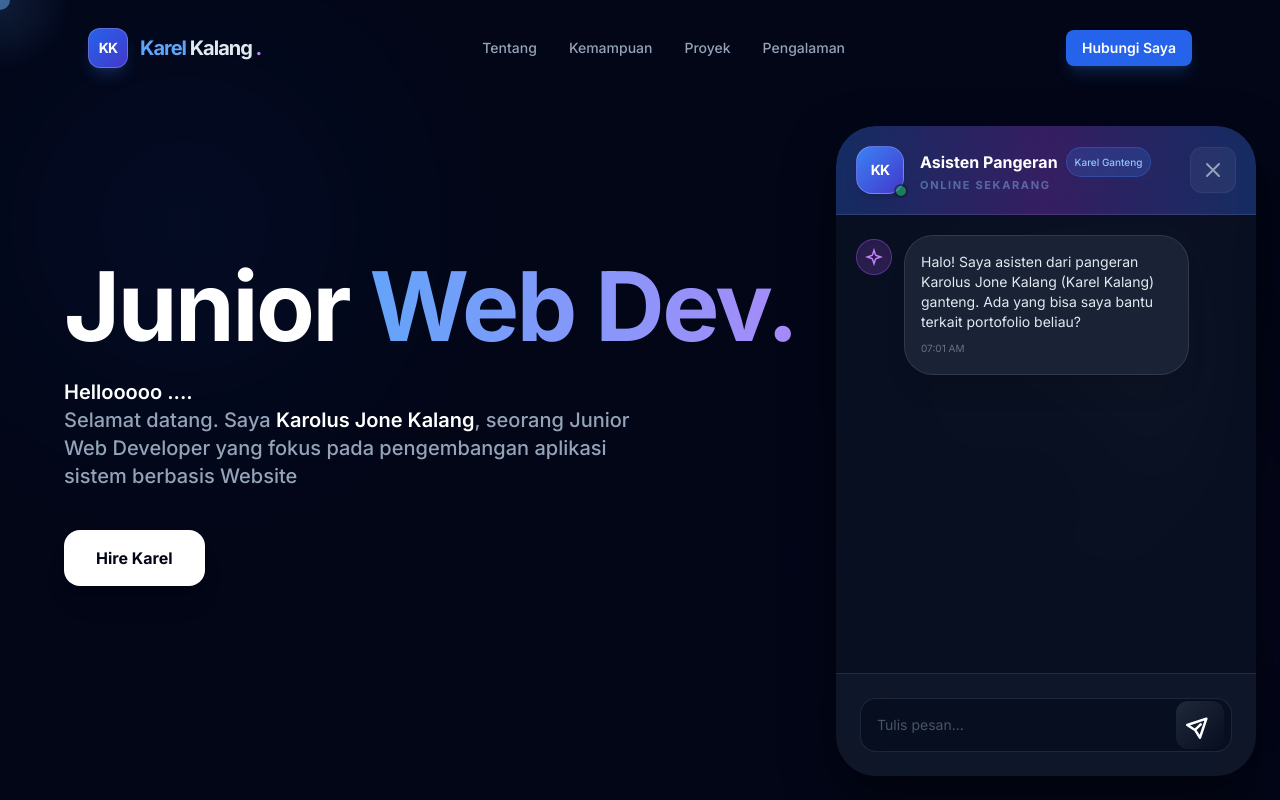
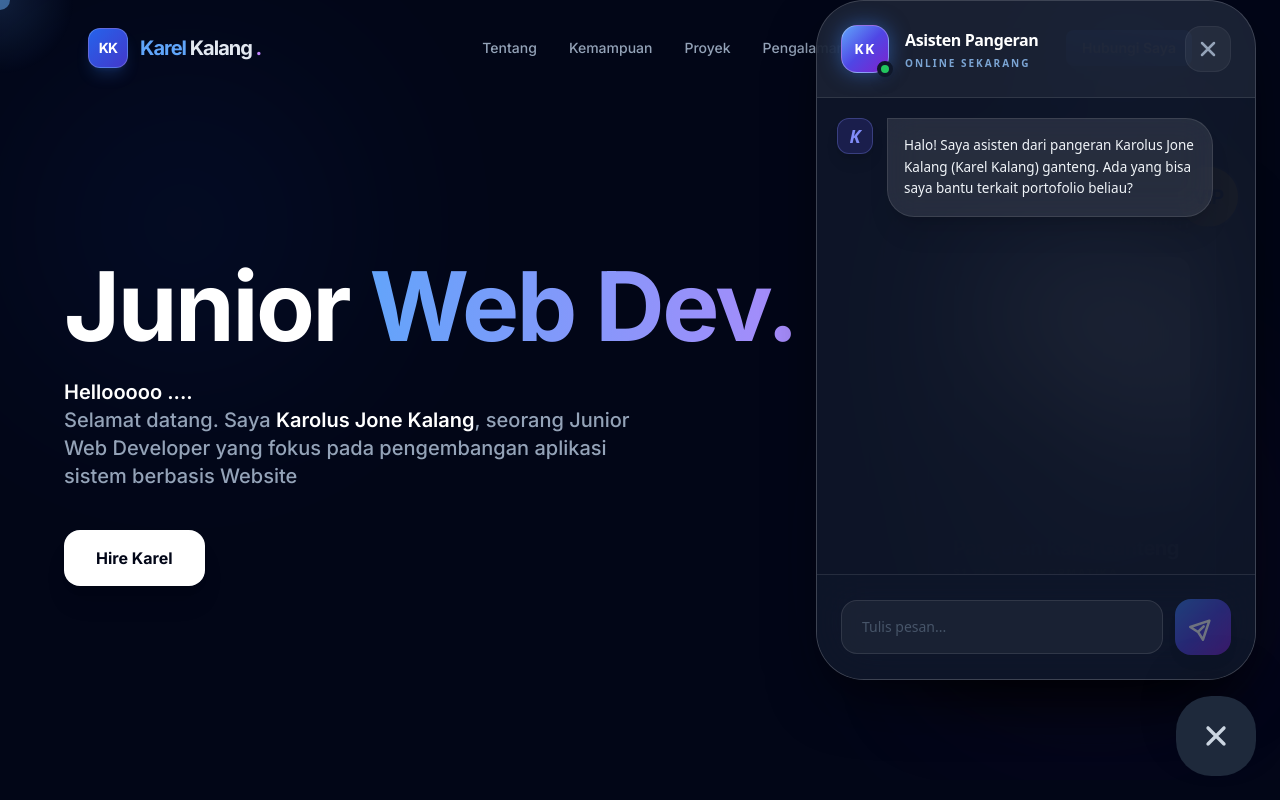
Before and after one commit to Kharell/karel, a React (Vite) app: page / in a window 1280 px wide. Both pictures are taken after a click on the button 1216 px from the left and 736 px from the top of the page. Shown: the top 800 px of the page. Built offline with nearby package versions, Linux system fonts and the light colour scheme.

Commit message:
ui ai cahbot

```diff
--- a/components/Chatbot.tsx
+++ b/components/Chatbot.tsx
@@ -55,7 +55,6 @@ const Chatbot: React.FC = () => {
       // const ai = new GoogleGenAI({ apiKey: import.meta.env.VITE_API_KEY });
       // const ai = new GoogleGenAI({ apiKey: import.meta.env.VITE_API_KEY });
 
-
       const systemInstruction = `
         Anda adalah asisten virtual cerdas untuk website portofolio Karolus Jone Kalang.
         Identitas Anda: Anda adalah asisten dari "pangeran karel kalang ganteng".
@@ -107,34 +106,26 @@ const Chatbot: React.FC = () => {
   };
 
   return (
-    <div
-      className={`fixed z-[100] transition-all duration-500 ease-in-out ${
-        isOpen
-          ? "inset-0 sm:inset-auto sm:bottom-6 sm:right-6" // Di mobile jadi Full Screen
-          : "bottom-6 right-6"
-      }`}>
+    <div className="fixed bottom-6 right-6 z-[100] font-sans antialiased">
       {/* Chat Window Container */}
       {isOpen && (
-        <div className="flex flex-col w-full h-full sm:w-[420px] sm:h-[650px] sm:max-h-[85vh] sm:rounded-[2.5rem] bg-slate-900/95 backdrop-blur-2xl border-white/10 shadow-[0_20px_50px_rgba(0,0,0,0.5)] overflow-hidden animate-in fade-in zoom-in slide-in-from-bottom-10 duration-500">
-          {/* Header - Sticky di atas */}
-          <div className="flex items-center justify-between p-4 sm:p-5 bg-gradient-to-r from-blue-600/30 via-purple-600/30 to-blue-600/30 backdrop-blur-xl border-b border-white/10 shrink-0">
-            <div className="flex items-center gap-3 sm:gap-4">
-              <div className="relative">
-                <div className="w-10 h-10 sm:w-12 sm:h-12 rounded-2xl bg-gradient-to-br from-blue-500 to-indigo-700 flex items-center justify-center border border-white/20 shadow-lg">
-                  <span className="text-white font-black text-xs sm:text-sm tracking-tighter">
+        <div className="absolute bottom-24 right-0 w-[92vw] sm:w-[440px] h-[75vh] sm:h-[680px] max-h-[700px] flex flex-col bg-slate-900/90 backdrop-blur-3xl border border-white/20 shadow-[0_25px_60px_-15px_rgba(0,0,0,0.7)] rounded-[3rem] overflow-hidden origin-bottom-right animate-in fade-in zoom-in slide-in-from-bottom-12 duration-500 ease-out">
+          {/* Header */}
+          <div className="relative flex items-center justify-between p-5 sm:p-6 bg-white/5 border-b border-white/10 shrink-0">
+            <div className="flex items-center gap-4">
+              <div className="relative group">
+                <div className="w-12 h-12 rounded-2xl bg-gradient-to-br from-blue-400 via-indigo-600 to-purple-700 flex items-center justify-center border border-white/30 shadow-[0_0_20px_rgba(59,130,246,0.5)]">
+                  <span className="text-white font-black text-sm tracking-widest">
                     KK
                   </span>
                 </div>
-                <span className="absolute -bottom-1 -right-1 w-3.5 h-3.5 bg-green-500 border-2 border-slate-900 rounded-full animate-pulse"></span>
+                <div className="absolute -bottom-1 -right-1 w-4 h-4 bg-green-500 border-4 border-slate-900 rounded-full shadow-lg"></div>
               </div>
               <div>
-                <h3 className="text-sm sm:text-base font-bold text-white flex items-center gap-2">
-                  Asisten Pangeran{" "}
-                  <span className="hidden sm:inline text-[10px] py-0.5 px-2 bg-blue-500/20 text-blue-300 rounded-full border border-blue-500/30 font-medium">
-                    Karel Ganteng
-                  </span>
+                <h3 className="text-base font-extrabold text-white tracking-tight">
+                  Asisten Pangeran
                 </h3>
-                <p className="text-[9px] sm:text-[11px] text-blue-300/80 font-bold uppercase tracking-[0.1em] sm:tracking-[0.15em] animate-pulse">
+                <p className="text-[10px] text-blue-300/80 font-bold uppercase tracking-[0.2em] mt-1">
                   Online Sekarang
                 </p>
               </div>
@@ -142,125 +133,120 @@ const Chatbot: React.FC = () => {
 
             <button
               onClick={() => setIsOpen(false)}
-              className="p-2 sm:p-2.5 rounded-xl bg-white/5 hover:bg-red-500/20 text-slate-400 hover:text-red-400 transition-all active:scale-90 border border-white/5">
+              className="p-2.5 rounded-2xl bg-white/5 hover:bg-red-500/20 text-slate-400 hover:text-red-400 transition-all border border-white/5">
               <svg
                 xmlns="http://www.w3.org/2000/svg"
-                className="w-5 h-5 sm:w-6 sm:h-6"
+                className="w-6 h-6"
                 fill="none"
                 viewBox="0 0 24 24"
                 stroke="currentColor">
                 <path
                   strokeLinecap="round"
                   strokeLinejoin="round"
-                  strokeWidth={2}
+                  strokeWidth={2.5}
                   d="M6 18L18 6M6 6l12 12"
                 />
               </svg>
             </button>
           </div>
 
-          {/* Area Pesan - Scrollable */}
-          <div className="flex-1 overflow-y-auto p-4 sm:p-5 space-y-6 bg-slate-950/40 custom-scrollbar overscroll-contain">
+          {/* Area Pesan */}
+          <div className="flex-1 overflow-y-auto p-5 space-y-6 custom-scrollbar overscroll-contain">
             {messages.map((msg, idx) => (
               <div
                 key={idx}
-                className={`flex gap-2 sm:gap-3 ${msg.role === "user" ? "flex-row-reverse" : "flex-row"} animate-in fade-in slide-in-from-bottom-4 duration-500`}>
-                {/* Avatar Icon */}
-                <div className="flex-shrink-0 mt-1">
+                className={`flex gap-3.5 ${msg.role === "user" ? "flex-row-reverse" : "flex-row"} animate-in fade-in slide-in-from-bottom-4 duration-500`}>
+                {/* Avatar: User Icon vs AI "K" Logo */}
+                <div
+                  className={`w-9 h-9 rounded-xl flex items-center justify-center shrink-0 shadow-lg border ${
+                    msg.role === "user"
+                      ? "bg-blue-600/20 border-blue-400/30 text-blue-400"
+                      : "bg-indigo-600/20 border-indigo-400/30 text-indigo-400"
+                  }`}>
                   {msg.role === "user" ? (
-                    <div className="w-8 h-8 sm:w-9 sm:h-9 rounded-full bg-blue-500/20 border border-blue-500/40 flex items-center justify-center text-blue-400 shadow-inner">
                     <svg
-                        xmlns="http://www.w3.org/2000/svg"
-                        width="16"
-                        height="16"
+                      width="18"
+                      height="18"
                       viewBox="0 0 24 24"
                       fill="none"
                       stroke="currentColor"
-                        strokeWidth="2"
-                        className="sm:w-[18px] sm:h-[18px]">
-                        <circle cx="12" cy="12" r="10" />
-                        <circle cx="12" cy="10" r="3" />
-                        <path d="M7 20.662V19a2 2 0 0 1 2-2h6a2 2 0 0 1 2 2v1.662" />
+                      strokeWidth="2.5">
+                      <path d="M19 21v-2a4 4 0 0 0-4-4H9a4 4 0 0 0-4 4v2" />
+                      <circle cx="12" cy="7" r="4" />
                     </svg>
-                    </div>
                   ) : (
-                    <div className="w-8 h-8 sm:w-9 sm:h-9 rounded-full bg-purple-500/20 border border-purple-500/40 flex items-center justify-center text-purple-400 shadow-inner">
-                      <svg
-                        xmlns="http://www.w3.org/2000/svg"
-                        width="16"
-                        height="16"
-                        viewBox="0 0 24 24"
-                        fill="none"
-                        stroke="currentColor"
-                        strokeWidth="2"
-                        className="sm:w-[18px] sm:h-[18px]">
-                        <path d="m12 3-1.912 5.813a2 2 0 0 1-1.275 1.275L3 12l5.813 1.912a2 2 0 0 1 1.275 1.275L12 21l1.912-5.813a2 2 0 0 1 1.275-1.275L21 12l-5.813-1.912a2 2 0 0 1-1.275-1.275L12 3Z" />
-                      </svg>
-                    </div>
+                    <span className="font-black text-lg italic">K</span>
                   )}
                 </div>
 
-                {/* Bubble Chat - Responsive Width */}
                 <div
-                  className={`relative max-w-[80%] sm:max-w-[75%] p-3.5 sm:p-4 rounded-[1.4rem] sm:rounded-[1.8rem] text-[13px] sm:text-sm leading-relaxed shadow-xl border ${
+                  className={`relative max-w-[82%] p-4 rounded-[1.7rem] text-[13.5px] leading-[1.6] shadow-xl border ${
                     msg.role === "user"
-                      ? "bg-gradient-to-br from-blue-600 to-indigo-700 text-white rounded-tr-none border-blue-400/30"
-                      : "bg-slate-800/80 backdrop-blur-md text-slate-200 rounded-tl-none border-white/10"
+                      ? "bg-gradient-to-br from-blue-600 via-blue-700 to-indigo-800 text-white rounded-tr-none border-blue-400/40"
+                      : "bg-white/10 backdrop-blur-lg text-slate-100 rounded-tl-none border-white/10"
                   }`}>
                   {msg.text}
-
-                  <div
-                    className={`flex items-center mt-1.5 opacity-40 text-[8px] sm:text-[10px] ${msg.role === "user" ? "justify-end" : "justify-start"}`}>
-                    <span>
-                      {new Date().toLocaleTimeString([], {
-                        hour: "2-digit",
-                        minute: "2-digit",
-                      })}
-                    </span>
-                    {msg.role === "user" && (
-                      <div className="flex ml-1 text-blue-200">
-                        <svg
-                          xmlns="http://www.w3.org/2000/svg"
-                          width="10"
-                          height="10"
-                          viewBox="0 0 24 24"
-                          fill="none"
-                          stroke="currentColor"
-                          strokeWidth="3"
-                          className="sm:w-3 sm:h-3">
-                          <path d="M18 6 7 17l-5-5" />
-                          <path d="m22 10-7.5 7.5L13 16" />
-                        </svg>
-                      </div>
-                    )}
-                  </div>
                 </div>
               </div>
             ))}
+
+            {/* Indikator Memutar saat Menunggu Balasan AI */}
+            {isLoading && (
+              <div className="flex gap-3.5 animate-in fade-in duration-300">
+                <div className="w-9 h-9 rounded-xl bg-indigo-600/20 border border-indigo-400/30 text-indigo-400 flex items-center justify-center shrink-0">
+                  <span className="font-black text-lg italic">K</span>
+                </div>
+                <div className="bg-white/10 backdrop-blur-lg p-4 rounded-[1.7rem] rounded-tl-none border border-white/10 flex items-center gap-2">
+                  <div className="flex gap-1">
+                    <span className="w-1.5 h-1.5 bg-indigo-400 rounded-full animate-bounce [animation-delay:-0.3s]"></span>
+                    <span className="w-1.5 h-1.5 bg-indigo-400 rounded-full animate-bounce [animation-delay:-0.15s]"></span>
+                    <span className="w-1.5 h-1.5 bg-indigo-400 rounded-full animate-bounce"></span>
+                  </div>
+                  <span className="text-[11px] text-indigo-300 font-medium italic ml-1">
+                    Berpikir...
+                  </span>
+                </div>
+              </div>
+            )}
             <div ref={messagesEndRef} />
           </div>
 
-          {/* Input Area - Fixed di bawah */}
-          <div className="p-4 sm:p-6 bg-slate-900/90 border-t border-white/10 backdrop-blur-xl shrink-0">
-            <div className="relative flex items-center gap-2 group">
+          {/* Input Area */}
+          <div className="p-6 bg-slate-900/50 backdrop-blur-xl border-t border-white/10 shrink-0">
+            <div className="relative flex items-center gap-3">
               <input
                 type="text"
                 value={input}
                 onChange={(e) => setInput(e.target.value)}
                 onKeyDown={(e) => e.key === "Enter" && handleSend()}
                 placeholder="Tulis pesan..."
-                className="flex-1 bg-slate-950/50 border border-white/10 rounded-2xl pl-4 pr-12 py-3.5 sm:py-4 text-[13px] sm:text-sm text-white focus:ring-2 focus:ring-blue-500/50 outline-none transition-all placeholder:text-slate-600"
+                className="flex-1 bg-white/5 border border-white/10 rounded-2xl px-5 py-4 text-sm text-white focus:ring-2 focus:ring-blue-500/40 outline-none transition-all placeholder:text-slate-600"
               />
               <button
                 onClick={handleSend}
                 disabled={!input.trim() || isLoading}
-                className="absolute right-1.5 sm:right-2 w-10 h-10 sm:w-12 sm:h-12 bg-gradient-to-br from-blue-500 to-indigo-600 hover:from-blue-400 hover:to-indigo-500 disabled:from-slate-800 text-white rounded-xl flex items-center justify-center transition-all active:scale-90">
+                className="w-14 h-14 bg-gradient-to-br from-blue-500 via-indigo-600 to-purple-700 hover:scale-105 active:scale-95 disabled:opacity-40 text-white rounded-2xl flex items-center justify-center transition-all duration-300 shadow-lg">
                 {isLoading ? (
-                  <div className="w-5 h-5 border-2 border-white border-t-transparent rounded-full animate-spin"></div>
+                  <svg
+                    className="w-6 h-6 animate-spin"
+                    xmlns="http://www.w3.org/2000/svg"
+                    fill="none"
+                    viewBox="0 0 24 24">
+                    <circle
+                      className="opacity-25"
+                      cx="12"
+                      cy="12"
+                      r="10"
+                      stroke="currentColor"
+                      strokeWidth="4"></circle>
+                    <path
+                      className="opacity-75"
+                      fill="currentColor"
+                      d="M4 12a8 8 0 018-8V0C5.373 0 0 5.373 0 12h4zm2 5.291A7.962 7.962 0 014 12H0c0 3.042 1.135 5.824 3 7.938l3-2.647z"></path>
+                  </svg>
                 ) : (
                   <svg
-                    xmlns="http://www.w3.org/2000/svg"
-                    className="w-5 h-5 sm:w-6 sm:h-6 rotate-45"
+                    className="w-6 h-6 rotate-45"
                     fill="none"
                     viewBox="0 0 24 24"
                     stroke="currentColor">
@@ -278,30 +264,49 @@ const Chatbot: React.FC = () => {
         </div>
       )}
 
-      {/* Floating Toggle Button - Responsif Size */}
-      {!isOpen && (
+      {/* Floating Toggle Button */}
       <button
-          onClick={() => setIsOpen(true)}
-          className="group relative w-14 h-14 sm:w-20 sm:h-20 rounded-2xl sm:rounded-[2.2rem] flex items-center justify-center shadow-2xl transition-all duration-500 hover:scale-110 active:scale-95 bg-gradient-to-br from-blue-600 via-indigo-600 to-purple-700 text-white overflow-hidden">
-          <div className="absolute inset-0 bg-gradient-to-r from-transparent via-white/20 to-transparent -translate-x-full group-hover:animate-shimmer transition-transform"></div>
+        onClick={() => setIsOpen(!isOpen)}
+        className={`relative w-20 h-20 rounded-[2.2rem] flex items-center justify-center shadow-2xl transition-all duration-700 hover:scale-110 active:scale-95 group overflow-hidden ${
+          isOpen
+            ? "bg-slate-800 rotate-180"
+            : "bg-gradient-to-br from-blue-600 via-indigo-600 to-purple-800 text-white"
+        }`}>
+        {isOpen ? (
           <svg
             xmlns="http://www.w3.org/2000/svg"
-            className="w-7 h-7 sm:w-10 sm:h-10 transition-transform group-hover:rotate-12 duration-300"
+            className="w-8 h-8 text-slate-300"
             fill="none"
             viewBox="0 0 24 24"
             stroke="currentColor">
             <path
               strokeLinecap="round"
               strokeLinejoin="round"
-              strokeWidth={1.5}
+              strokeWidth={2.5}
+              d="M6 18L18 6M6 6l12 12"
+            />
+          </svg>
+        ) : (
+          <div className="relative">
+            <svg
+              xmlns="http://www.w3.org/2000/svg"
+              className="w-10 h-10 transition-all group-hover:rotate-12"
+              fill="none"
+              viewBox="0 0 24 24"
+              stroke="currentColor">
+              <path
+                strokeLinecap="round"
+                strokeLinejoin="round"
+                strokeWidth={1.8}
                 d="M8 10h.01M12 10h.01M16 10h.01M9 16H5a2 2 0 01-2-2V6a2 2 0 012-2h14a2 2 0 012 2v8a2 2 0 01-2 2h-5l-5 5v-5z"
               />
             </svg>
-          <span className="absolute top-3 right-3 sm:top-5 sm:right-5 w-3 h-3 sm:w-4 sm:h-4 bg-blue-400 rounded-full border-2 border-slate-900 shadow-lg">
-            <span className="absolute inset-0 bg-white rounded-full animate-ping"></span>
+            <span className="absolute -top-1 -right-1 w-4 h-4 bg-blue-400 rounded-full border-4 border-slate-900 shadow-xl group-hover:scale-125 transition-transform duration-500">
+              <span className="absolute inset-0 bg-white rounded-full animate-ping opacity-75"></span>
             </span>
+          </div>
+        )}
       </button>
-      )}
     </div>
   );
 };
```
Lines whose indentation alone changed are shown as unchanged.
